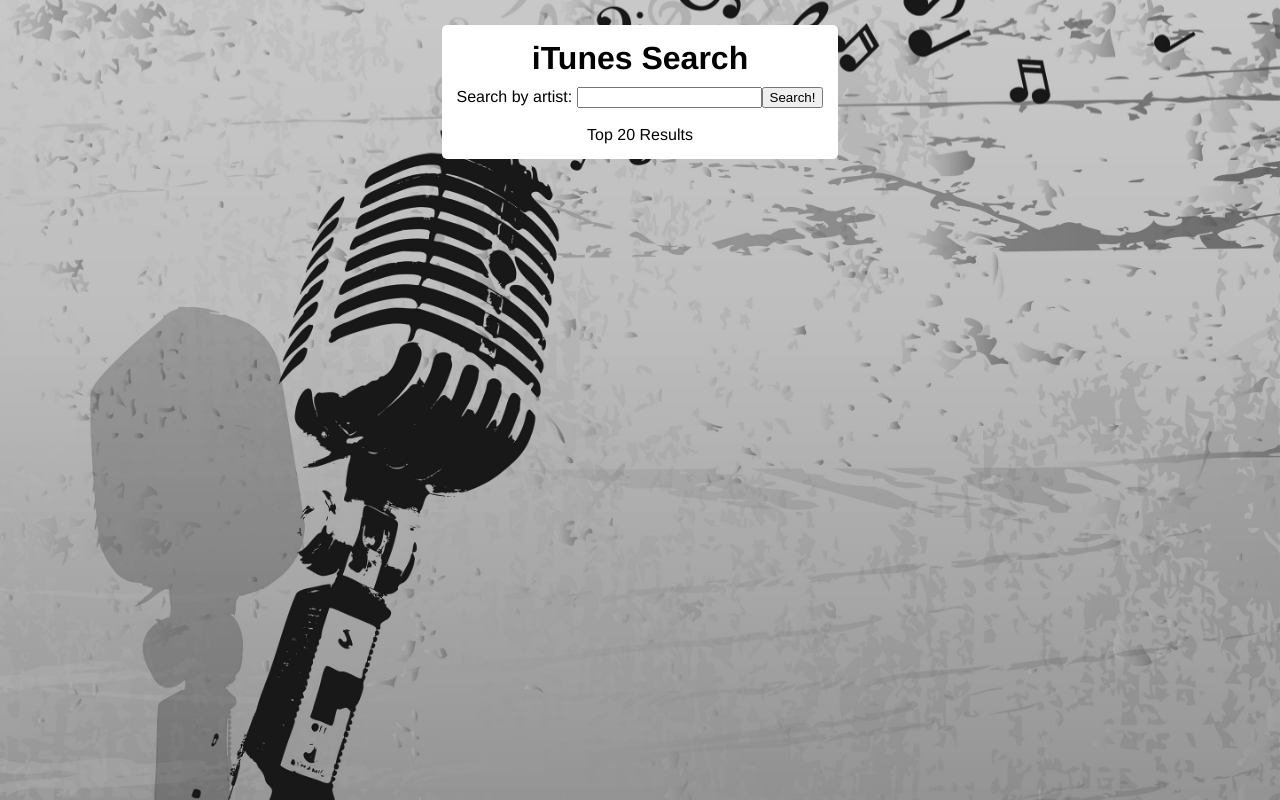
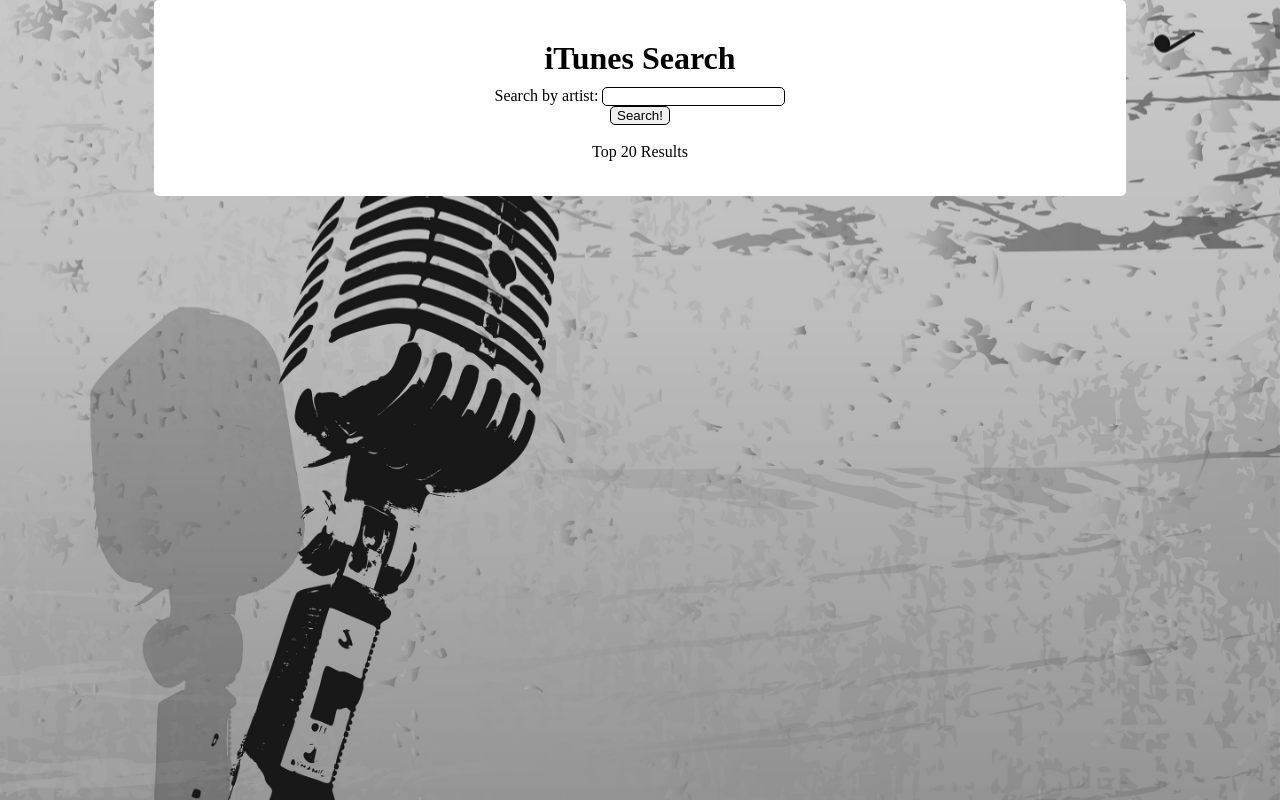
Before and after one commit to irene-rojas/itunes-react, a React (Create React App) app: page / in a window 1280 px wide. Built offline with nearby package versions, Linux system fonts and the light colour scheme.

Commit message:
basic layout

```diff
--- a/src/App.css
+++ b/src/App.css
@@ -25,6 +25,93 @@
     background-size: cover;
 }
 
+input {
+    border: 0.5px solid black;
+    border-radius: 5px;
+}
+
+button {
+    border: 0.5px solid black;
+    border-radius: 5px;
+}
+
+
+.title {
+    background: white;
+    grid-column: 2/3;
+    grid-row: 1/2;
+    padding: 15px;
+    border-radius: 5px;
+    align-self: center;
+    justify-self: center;
+}
+
+
+
+.zoom {
+    transition: transform .2s;
+}
+
+.zoom:hover {
+    transform: scale(1.05);
+}
+
+
+/* mobile */
+.App {
+    margin: 0 auto;
+    display: grid;
+    grid-template-columns: 20px 1fr 20px;
+    grid-template-rows: repeat(3, auto) 5px;
+    grid-row-gap: 40px;
+    font-family: "Avenir Next";
+    text-align: center;
+}
+
+.header {
+    background-color: white;
+    grid-column: 2/3;
+    grid-row: 1/2;
+    padding-bottom: 20px;
+    padding-right: 5px;
+    padding-left: 5px;
+    border-bottom-left-radius: 10px;
+    border-bottom-right-radius: 10px;
+}
+
+.masterDiv {
+    grid-row: 2/3;
+    grid-column: 2/3;
+    display: grid;
+    grid-template-columns: 1fr;
+    grid-template-rows: auto;
+    justify-items: center;
+}
+
+
+
+
+
+
+
+
+
+
+
+
+/* desktop */
+@media (min-width: 1200px) {
+
+.card {
+    box-shadow: 0 10px 20px rgba(0,0,0,0.2), 0 10px 20px rgba(0,0,0,0.2);
+    width: 200px;
+    margin: 15px;
+    padding: 5px;
+    background: white;
+    border: 0.25px solid rgb(205, 205, 205);
+    border-radius: 5px;
+}
+
 .header {
     margin: 0 auto;
     text-align: center;
@@ -37,50 +124,6 @@
     height: auto;
     border-radius: 5px;
 }
-
-/* .searchBar {
-    background: white;
-    grid-column: 1/2;
-    grid-row: 1/2;
-    width: 350px;
-    border-radius: 5px;
-    padding-top: 10px;
-    padding-bottom: 15px;
-    align-self: center;
-    justify-self: center;
-} */
-
-.title {
-    background: white;
-    grid-column: 2/3;
-    grid-row: 1/2;
-    padding: 15px;
-    border-radius: 5px;
-    align-self: center;
-    justify-self: center;
-}
-
-.card {
-    box-shadow: 0 10px 20px rgba(0,0,0,0.2), 0 10px 20px rgba(0,0,0,0.2);
-    width: 200px;
-    margin: 15px;
-    padding: 5px;
-    background: white;
-    border: 0.25px solid rgb(205, 205, 205);
-    border-radius: 5px;
-}
-
-.zoom {
-    transition: transform .2s;
-}
-
-.zoom:hover {
-    transform: scale(1.05);
-}
-
-
-/* desktop */
-@media (min-width: 1200px) {
 
 .masterDiv {
     display: grid;
--- a/src/App.js
+++ b/src/App.js
@@ -44,6 +44,7 @@
 
                 <form onSubmit={this.onSubmit} className="searchBar">
                     Search by artist: <input value={this.state.term} onChange={this.onChange} />
+                    <br></br>
                     <button>Search!</button>
                 </form>
                 <br></br>
```
